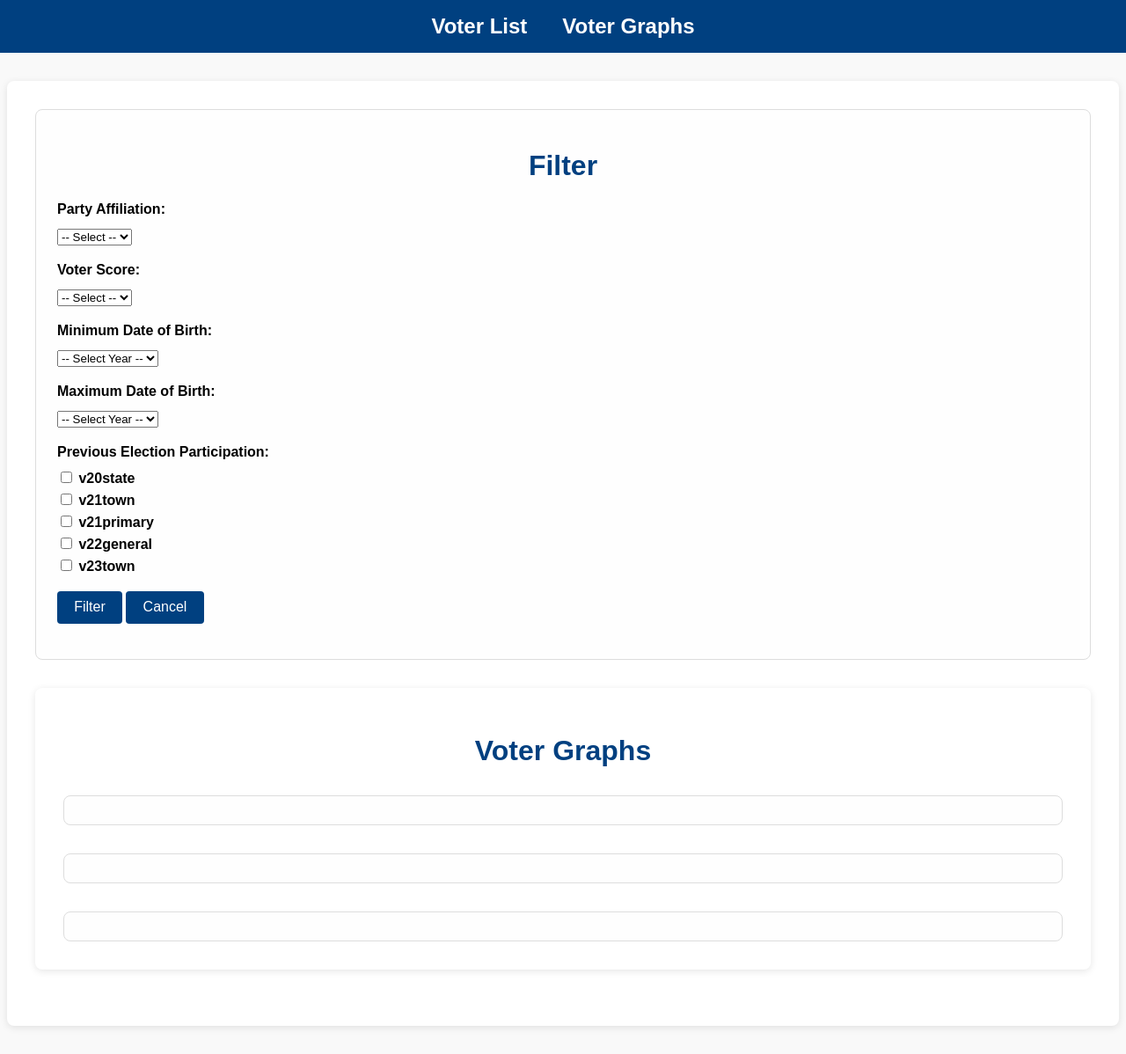
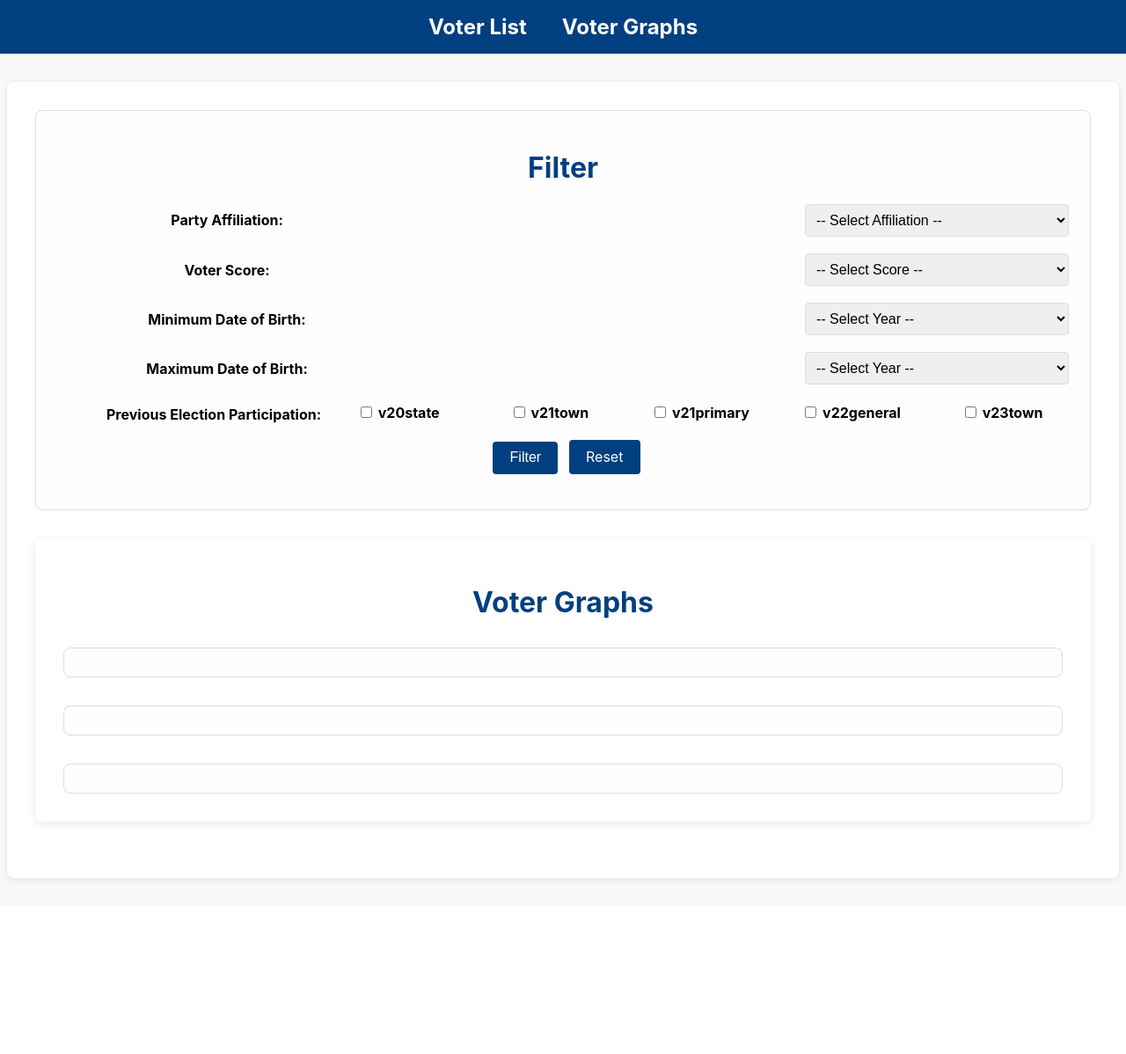
Before and after one commit to a-yannarouse/Class-Projects, a Django app: template voter_analytics/templates/voter_analytics/graphs.html in a window 1280 px wide. Shown: the whole page at 88% size. After the commit the page ends 1003 px from the top, so only its background shows below. Run offline with Django 5.2, Linux system fonts and the light colour scheme; the template is opened without the code that fills it, so the values that code supplies are empty.

Commit message:
Fixed styling

```diff
--- /dev/null
+++ b/Assignment urls/a10_url.txt
@@ -0,0 +1 @@
+https://cs-webapps.bu.edu/yanni620/voter_analytics/
--- a/static/assignment10.css
+++ b/static/assignment10.css
@@ -1,5 +1,8 @@
+/* CSS for the assignment10.html page */
+
+/* General styles */
 body {
-    font-family: Arial, sans-serif;
+    font-family: 'Inter', 'Lato', sans-serif;
     background-color: #f9f9f9;
     margin: 0;
     padding: 0;
@@ -38,14 +41,18 @@
     background-color: white;
     border-radius: 8px;
     box-shadow: 0 2px 8px rgba(0,0,0,0.1);
+    overflow-x: auto;
 }
 
 h1 {
     color: #004080;
 }
 
+/* Flexbox layout for cards */
 .flex-row {
     display: flex;
+    justify-content: center;
+    align-items: center;
     flex-direction: row;
     gap: 2rem;
     align-items: flex-start;
@@ -56,61 +63,106 @@
     padding: 1.5rem;
     border: 1px solid #ddd;
     border-radius: 8px;
+    text-align: center;
     flex: 1;
 }
 
+/* Filter section */
 form .form-group {
     margin-bottom: 1.2rem;
+    display: flex;
+    align-items: center;
+    justify-content: center;
+}
+
+/* Added spacing specifically for dropdown inputs */
+form .form-group select {
+    margin-left: 29rem;
 }
 
 form label {
     display: block;
-    margin-bottom: 0.3rem;
+    margin-bottom: 0;
     font-weight: bold;
+    text-align: center;
+    width: 1000px; /* Increase width to fit text on one line */
+    white-space: nowrap; /* Prevent text wrapping */
 }
 
-form select, form input[type="checkbox"] {
-    margin-top: 0.5rem;
+.checkbox-align label.checkbox-label {
+  font-weight: bold;
+  min-width: 250px;
+  text-align: right;
+  margin-top: 4px;
 }
 
-form input[type="checkbox"] + label {
-    display: inline;
-    margin-right: 1rem;
+.checkbox-inline-group {
+  display: flex;
+  gap: 0.5rem;
+  max-width: 850px;
+}
+
+
+form select, form input[type="checkbox"], form input[type="text"] {
+    margin-left: 1rem;
+    padding: 0.5rem;
+    border: 1px solid #ddd;
+    border-radius: 4px;
+    font-size: 1rem;
+}
+
+form select {
+    max-width: 300px;
+    width: 100%;
 }
 
 form .btn {
     background-color: #004080;
     color: white;
+    padding: 0.6rem 1.2rem;
     border: none;
-    padding: 0.6rem 1.2rem;
+    border-radius: 4px;
+    text-decoration: none;
     font-size: 1rem;
-    border-radius: 4px;
-    cursor: pointer;
+    display: inline-block;
+    margin-left: 0.5rem;
 }
 
 form .btn:hover {
     background-color: #003366;
 }
 
+/* Table styles */
 table {
     width: 100%;
     border-collapse: collapse;
     margin-top: 1rem;
+    table-layout: fixed;
 }
 
 table, th, td {
-    border: 1px solid #ddd;
+    border: 2px solid #ddd;
 }
 
 th, td {
     padding: 0.8rem;
-    text-align: left;
+    text-align: center;
+    word-wrap: break-word;
+    white-space: normal;
 }
 
 th {
     background-color: #f0f0f0;
 }
 
+/* For the URLs in the table */
+a {
+    color: #004080;
+    text-decoration: underline;
+    word-wrap: break-word;
+}
+
+/* Graph section */
 .graph-section {
     margin-top: 2rem;
     padding: 1rem;
--- a/voter_analytics/templates/voter_analytics/graphs.html
+++ b/voter_analytics/templates/voter_analytics/graphs.html
@@ -8,16 +8,16 @@
 {% block content %}
 <div class="container">
     <!-- Filter form -->
-    <div class = "flex-row">
+    <div class="flex-row">
         <!-- Filter form -->
-        <div class="card">
+        <div class="card" style = "width: 50%; text-align: center;">
             <h1> Filter </h1>
             <form action="{% url 'graphs' %}" method="get">
                 <div class="form-group">
                     <!-- Party Affiliation -->
                     <label for="party_affiliation">Party Affiliation:</label>
                     <select name="party_affiliation" id="party_affiliation">
-                        <option value="">-- Select --</option>
+                        <option value="">-- Select Affiliation --</option>
                         <option value="U" {% if request.GET.party_affiliation == "U" %}selected{% endif %}>U</option>
                         <option value="D" {% if request.GET.party_affiliation == "D" %}selected{% endif %}>D</option>
                         <option value="J" {% if request.GET.party_affiliation == "J" %}selected{% endif %}>J</option>
@@ -43,7 +43,7 @@
                     <!-- Voter Score -->
                     <label for="voter_score">Voter Score:</label>
                     <select name="voter_score" id="voter_score">
-                        <option value="">-- Select --</option>
+                        <option value="">-- Select Score --</option>
                         {% for score in scores %}
                         <option value="{{ score }}" {% if request.GET.voter_score == score|stringformat:"s" %}selected{% endif %}>{{ score }}</option>
                         {% endfor %}
@@ -72,23 +72,20 @@
                     </select>
                 </div>
 
-                <div class="form-group">
+                <div class="form-group checkbox-align">
                     <!-- Previous Election Participation -->
-                    <label>Previous Election Participation:</label>
-                    <input type="checkbox" name="v20state" id="v20state" {% if request.GET.v20state %}checked{% endif %}>
-                    <label for="v20state">v20state</label><br>
-                    <input type="checkbox" name="v21town" id="v21town" {% if request.GET.v21town %}checked{% endif %}>
-                    <label for="v21town">v21town</label><br>
-                    <input type="checkbox" name="v21primary" id="v21primary" {% if request.GET.v21primary %}checked{% endif %}>
-                    <label for="v21primary">v21primary</label><br>
-                    <input type="checkbox" name="v22general" id="v22general" {% if request.GET.v22general %}checked{% endif %}>
-                    <label for="v22general">v22general</label><br>
-                    <input type="checkbox" name="v23town" id="v23town" {% if request.GET.v23town %}checked{% endif %}>
-                    <label for="v23town">v23town</label><br>
+                    <label class="checkbox-label">Previous Election Participation:</label>
+                    <div class="checkbox-inline-group">
+                        <label><input type="checkbox" name="v20state" {% if request.GET.v20state %}checked{% endif %}> v20state</label>
+                        <label><input type="checkbox" name="v21town" {% if request.GET.v21town %}checked{% endif %}> v21town</label>
+                        <label><input type="checkbox" name="v21primary" {% if request.GET.v21primary %}checked{% endif %}> v21primary</label>
+                        <label><input type="checkbox" name="v22general" {% if request.GET.v22general %}checked{% endif %}> v22general</label>
+                        <label><input type="checkbox" name="v23town" {% if request.GET.v23town %}checked{% endif %}> v23town</label>
+                    </div>
                 </div>
 
                 <button type="submit" class="btn btn-primary">Filter</button>
-                <button type="reset" class="btn btn-secondary">Cancel</button>
+                <a href="{% url 'graphs' %}" class="btn btn-secondary">Reset</a>
             </form>
         </div>
     </div>
```
Also changed, not shown: other parts of static/assignment10.css (+40 -0 lines), voter_analytics/models.py (+16 -7 lines), voter_analytics/templates/voter_analytics/voters.html (+16 -23 lines), voter_analytics/templates/voter_analytics/voters_detail.html (+17 -36 lines), voter_analytics/migrations/0005_alter_voter_party_affiliation.py (added), voter_analytics/migrations/0006_alter_voter_apartment_number.py (added), 1 other file.
